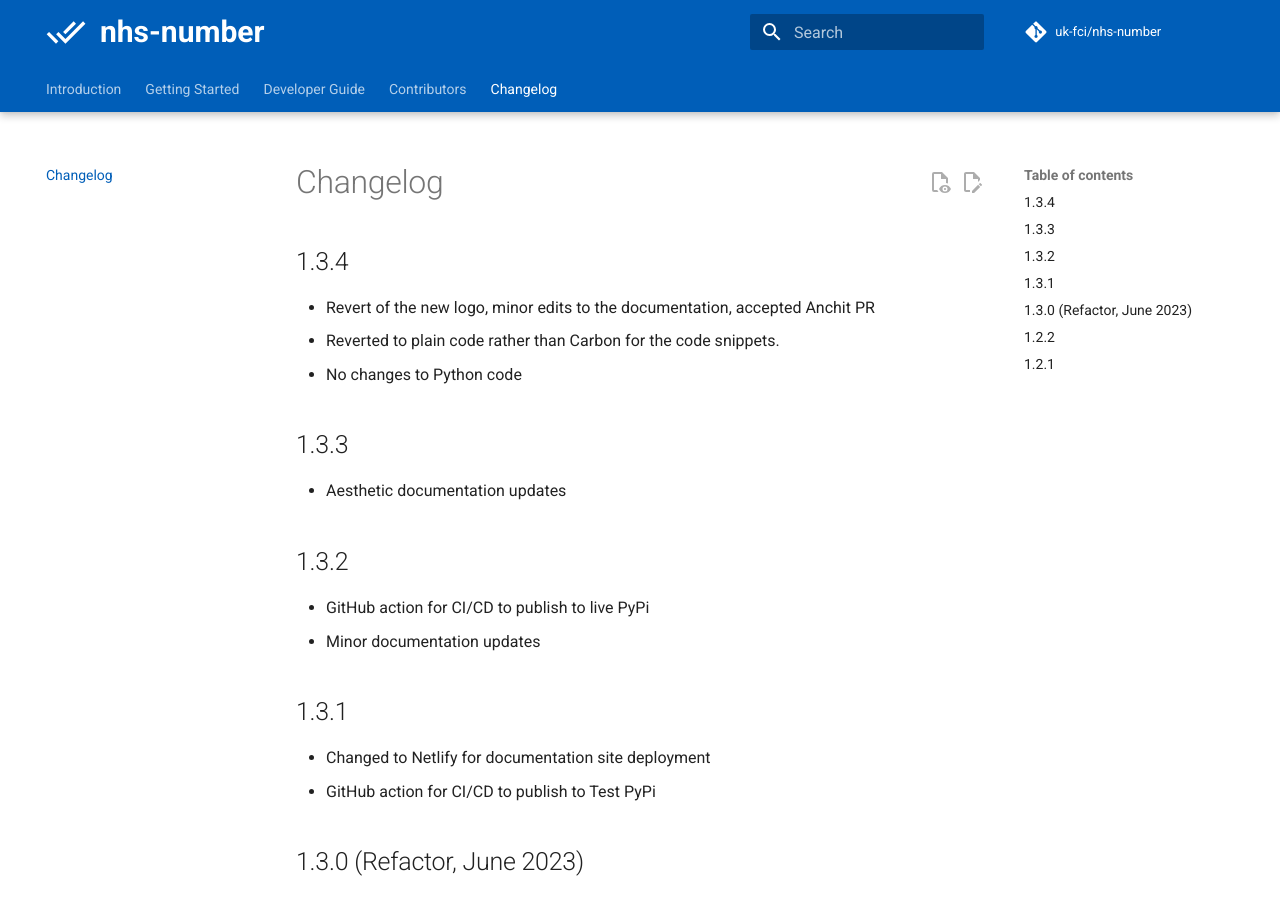
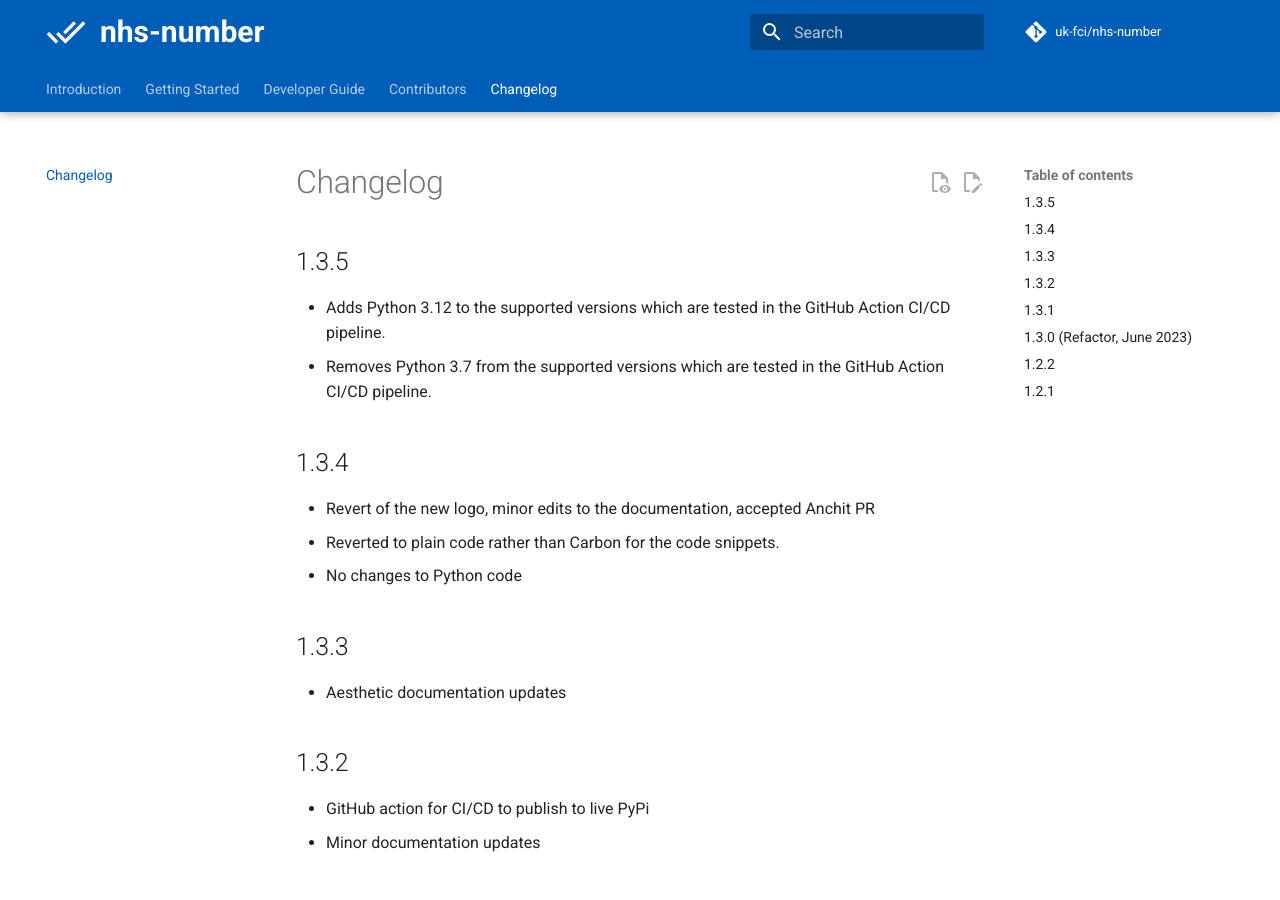
Before and after one commit to uk-fci/nhs-number, an MkDocs documentation site: the page built from docs/changelog.md, in a window 1280 px wide and 900 px high. Built offline with MkDocs 1.6.1 and Material for MkDocs 9.7.7, drawn with Linux system fonts in a browser that asks for light colours; comment, search, counter and statistics services are not loaded.

Commit message:
adds changelog entry for 1.3.5

```diff
--- a/docs/changelog.md
+++ b/docs/changelog.md
@@ -3,7 +3,13 @@ title: Changelog
 authors: Dr Marcus Baw
 ---
 
+## 1.3.5
+
+- Adds Python 3.12 to the supported versions which are tested in the GitHub Action CI/CD pipeline.
+- Removes Python 3.7 from the supported versions which are tested in the GitHub Action CI/CD pipeline.
+
 ## 1.3.4
+
 - Revert of the new logo, minor edits to the documentation, accepted Anchit PR
 - Reverted to plain code rather than Carbon for the code snippets.
 - No changes to Python code
@@ -14,28 +20,27 @@ authors: Dr Marcus Baw
 
 ## 1.3.2
 
-* GitHub action for CI/CD to publish to live PyPi
-* Minor documentation updates
+- GitHub action for CI/CD to publish to live PyPi
+- Minor documentation updates
 
 ## 1.3.1
 
-* Changed to Netlify for documentation site deployment
-* GitHub action for CI/CD to publish to Test PyPi
+- Changed to Netlify for documentation site deployment
+- GitHub action for CI/CD to publish to Test PyPi
 
 ## 1.3.0 (Refactor, June 2023)
 
-* GitHub repo is transferred from Andy Law to the Faculty of Clinical Informatics.
-* Extensive refactor to add new features such as generation of NHS numbers.
-* Adds documentation site published to GitHub Pages with GitHub Actions publication.
-* Adds GitHub Actions for CI/CD to publish to PyPI.
-* Python version support added for 3.11
-* Python version support dropped for 3.5, Python 2, etc
-
+- GitHub repo is transferred from Andy Law to the Faculty of Clinical Informatics.
+- Extensive refactor to add new features such as generation of NHS numbers.
+- Adds documentation site published to GitHub Pages with GitHub Actions publication.
+- Adds GitHub Actions for CI/CD to publish to PyPI.
+- Python version support added for 3.11
+- Python version support dropped for 3.5, Python 2, etc
 
 ## 1.2.2
 
-* Adds support for additional Python versions (3.8, 3.9, 3.10).
+- Adds support for additional Python versions (3.8, 3.9, 3.10).
 
 ## 1.2.1
 
-* Original package is known as `nhs-number` on PyPI and [NhsNumberChecks](https://github.com/andylaw/NhsNumberChecks) on GitHub.
+- Original package is known as `nhs-number` on PyPI and [NhsNumberChecks](https://github.com/andylaw/NhsNumberChecks) on GitHub.
```
